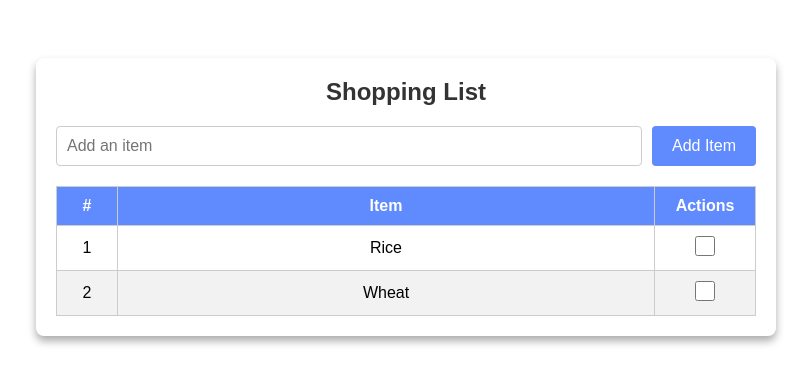
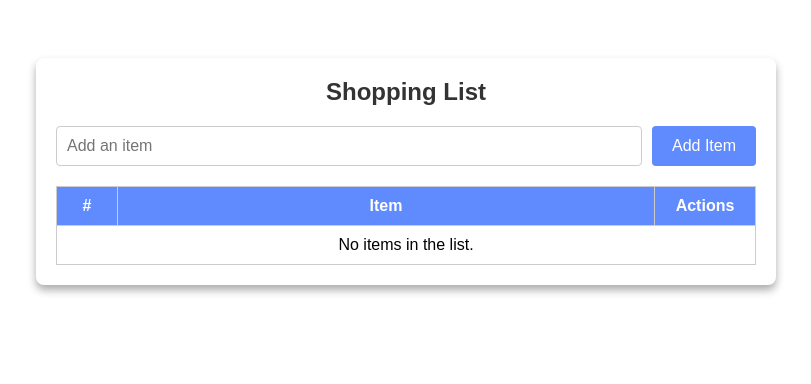
Before and after one commit to JotaV3/angular-studies, an Angular app in the folder basic-concepts/: page / in a window 1280 px wide. Shown: the top 384 px of the page, without its empty margins (234-1045 px from the left). Built offline with nearby package versions, Linux system fonts and the light colour scheme.

Commit message:
feat(shopping-list): implement add item to list logic

```diff
--- a/basic-concepts/src/app/shopping-list/shopping-list.html
+++ b/basic-concepts/src/app/shopping-list/shopping-list.html
@@ -2,8 +2,8 @@
     <div class="form-box">
         <h2>Shopping List</h2>
 
-        <form class="add-item-form">
-            <input type="text" name="item" placeholder="Add an item">
+        <form class="add-item-form" (ngSubmit)="addItem()" #form="ngForm">
+            <input type="text" name="item" placeholder="Add an item" [(ngModel)] = "item">
             <button type="submit">Add Item</button>
         </form>
 
@@ -16,16 +16,17 @@
                 </tr>
             </thead>
             <tbody>
-                <tr>
-                    <td>1</td>
-                    <td>Rice</td>
-                    <td><input type="checkbox"/></td>
-                </tr>
-                <tr>
-                    <td>2</td>
-                    <td>Wheat</td>
-                    <td><input type="checkbox"/></td>
-                </tr>
+                @for(item of itemList; track item.id) {
+                    <tr>
+                        <td>{{ item.id }}</td>
+                        <td><span [ngClass]="{'item-purchased': item.isPurchased}">{{ item.name }}</span></td>
+                        <td><input type="checkbox" [checked] = "item.isPurchased" (change)="togglePurchased(item)"/></td>
+                    </tr>
+                } @empty {
+                    <tr>
+                        <td colspan="3">No items in the list.</td>
+                    </tr>
+                }
             </tbody>
         </table>
     </div>
--- a/basic-concepts/src/app/shopping-list/shopping-list.scss
+++ b/basic-concepts/src/app/shopping-list/shopping-list.scss
@@ -27,6 +27,11 @@
     justify-content: center;
     margin-bottom: 20px;
     gap: 10px;
+}
+
+.item-purchased{
+    text-decoration: line-through;
+    color: #999;
 }
 
 table{
--- a/basic-concepts/src/app/shopping-list/shopping-list.ts
+++ b/basic-concepts/src/app/shopping-list/shopping-list.ts
@@ -1,9 +1,32 @@
 import { Component } from '@angular/core';
+import { FormsModule } from '@angular/forms';
+import { CommonModule } from '@angular/common';
+import { Item } from './item';
 
 @Component({
-  imports: [],
+  imports: [FormsModule, CommonModule],
   selector: 'app-shopping-list',
   styleUrl: './shopping-list.scss',
   templateUrl: './shopping-list.html',
 })
-export class ShoppingList {}
+export class ShoppingList {
+  item: string = '';
+  itemList: Item[] = [];
+
+  addItem(){
+    if(this.item.trim() !== ''){
+      let newItem: Item = {
+        id: this.itemList.length + 1,
+        name: this.item,
+        isPurchased: false
+      };
+
+      this.itemList.push(newItem);
+      this.item = '';
+    }
+  }
+
+  togglePurchased(item: Item){
+    item.isPurchased = !item.isPurchased;
+  }
+}
```
